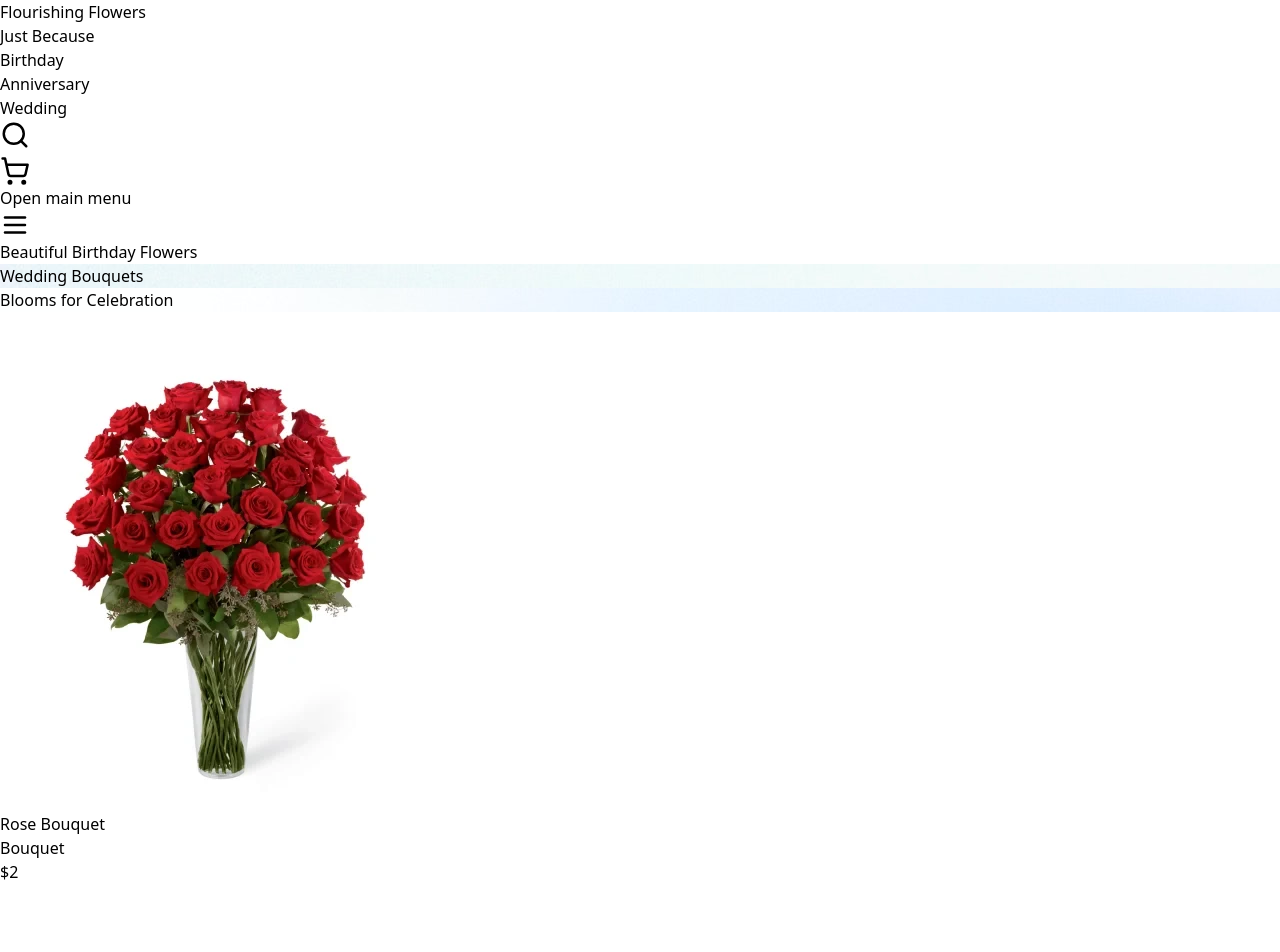
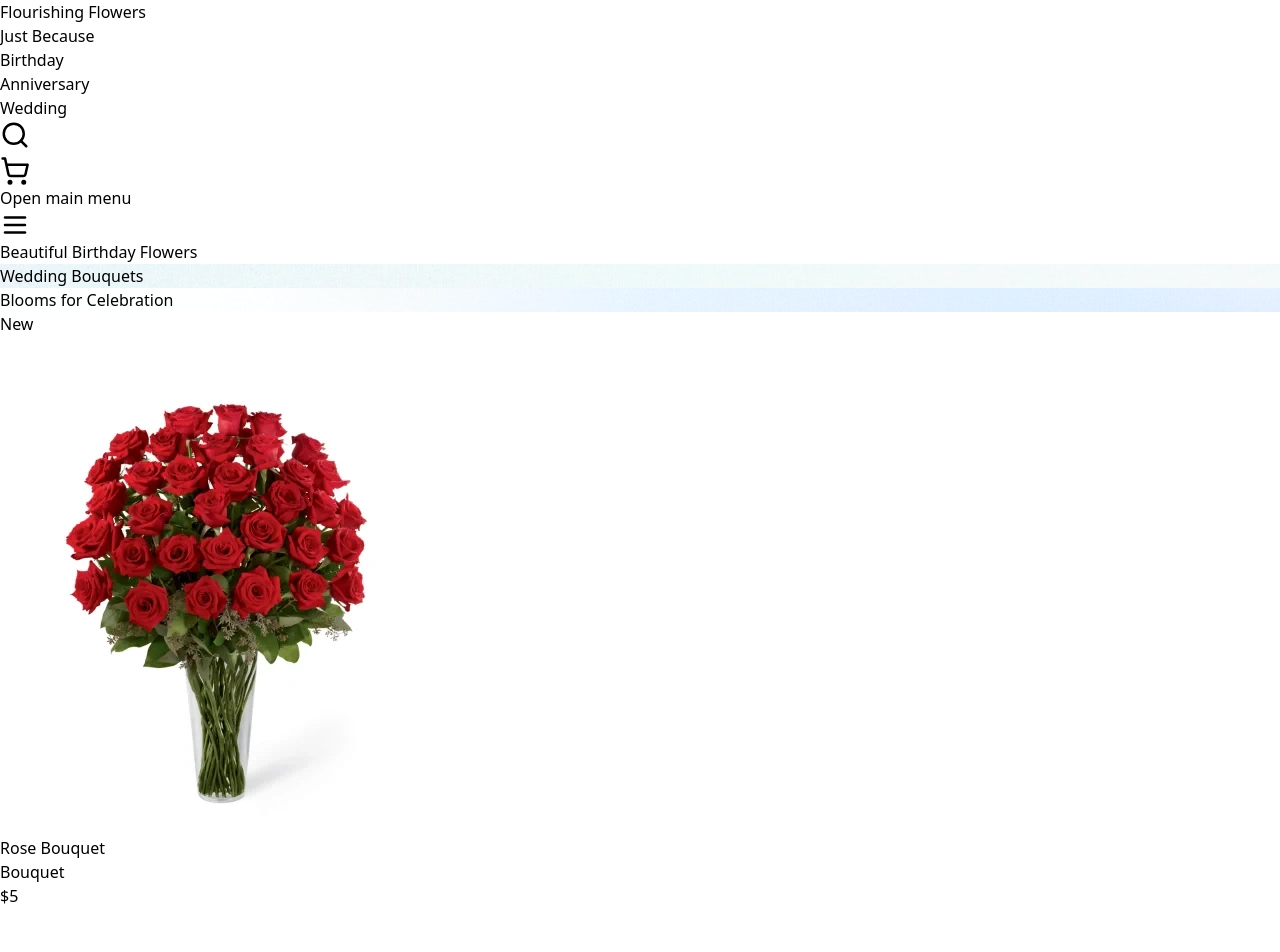
Before and after one commit to robertchapmanrlc/flourishing-flowers, a React (Vite) app: page / in a window 1280 px wide. Shown: the top 952 px of the page. Before the commit the page ends 884 px from the top, so only its background shows below. Built offline with nearby package versions, Linux system fonts and the light colour scheme.

Commit message:
Added two product list components for the home page

```diff
--- a/src/components/product-card.tsx
+++ b/src/components/product-card.tsx
@@ -10,12 +10,12 @@ interface ProductCardProps {
 function ProductCard({ card }: ProductCardProps) {
   return (
     <div className="cursor-pointer">
-      <div className="group relative">
-        <div className="aspect-h-1 aspect-w-1 w-full overflow-hidden rounded-md bg-gray-200 lg:aspect-none group-hover:opacity-75 lg:h-80">
+      <div className="group">
+        <div className="aspect-h-1 aspect-w-1 w-full overflow-hidden rounded-md bg-gray-200 lg:aspect-none group-hover:opacity-75 lg:max-h-80">
           <img
-            src="src/assets/products/red-rose-bouquet.webp"
-            alt="Rose Bouquet"
-            className="h-full w-full object-cover object-center"
+            src={`${card.image_url}`}
+            alt="Picture of flower"
+            className="h-full w-full object-cover object-center lg:h-full lg:w-full"
           />
         </div>
         <div className="mt-4 flex justify-between">
--- /dev/null
+++ b/src/components/product-list.tsx
@@ -0,0 +1,30 @@
+import ProductCard from "./product-card";
+
+interface ProductListProps {
+  content: {
+    label: string;
+    cards: {
+      image_url: string;
+      name: string;
+      category: string;
+      price: string;
+    }[];
+  };
+}
+
+function ProductList({ content }: ProductListProps) {
+  return (
+    <div className="w-full">
+      <h2 className="text-2xl font-lexend font-bold tracking-tight text-gray-900">
+        {content.label}
+      </h2>
+      <div className="mt-3 grid grid-cols-1 gap-x-6 gap-y-10 md:grid-cols-2 lg:grid-cols-4 xl:gap-x-8">
+        {content.cards.map((card, i) => (
+          <ProductCard key={i} card={card} />
+        ))}
+      </div>
+    </div>
+  );
+}
+
+export default ProductList;
--- a/src/pages/home.tsx
+++ b/src/pages/home.tsx
@@ -1,24 +1,78 @@
 import MainBillboard from "../components/main-billboard";
 import MiniBillboard from "../components/mini-billboard";
-import ProductCard from "../components/product-card";
+import ProductList from "../components/product-list";
 
 const mini_billboard_items = [
   {
     image_url: "src/assets/banners/banner-2.jpg",
-    label: "Wedding Bouquets"
+    label: "Wedding Bouquets",
   },
   {
     image_url: "src/assets/banners/banner-3.jpg",
-    label: "Blooms for Celebration"
-  }
+    label: "Blooms for Celebration",
+  },
 ];
 
-const card = {
-  image_url: 'src/assets/products/red-rose-bouquet.webp',
-  name: 'Rose Bouquet',
-  category: 'Bouquet',
-  price: '2'
-}
+const productListContent = [
+  {
+    label: "New",
+    cards: [
+      {
+        image_url: "src/assets/products/red-rose-bouquet.webp",
+        name: "Rose Bouquet",
+        category: "Bouquet",
+        price: "5",
+      },
+      {
+        image_url: "src/assets/products/red-rose-bouquet.webp",
+        name: "Rose Bouquet",
+        category: "Bouquet",
+        price: "5",
+      },
+      {
+        image_url: "src/assets/products/red-rose-bouquet.webp",
+        name: "Rose Bouquet",
+        category: "Bouquet",
+        price: "5",
+      },
+      {
+        image_url: "src/assets/products/red-rose-bouquet.webp",
+        name: "Rose Bouquet",
+        category: "Bouquet",
+        price: "5",
+      },
+    ],
+  },
+  {
+    label: "Relevant",
+    cards: [
+      {
+        image_url: "src/assets/products/red-rose-bouquet.webp",
+        name: "Rose Bouquet",
+        category: "Bouquet",
+        price: "5",
+      },
+      {
+        image_url: "src/assets/products/red-rose-bouquet.webp",
+        name: "Rose Bouquet",
+        category: "Bouquet",
+        price: "5",
+      },
+      {
+        image_url: "src/assets/products/red-rose-bouquet.webp",
+        name: "Rose Bouquet",
+        category: "Bouquet",
+        price: "5",
+      },
+      {
+        image_url: "src/assets/products/red-rose-bouquet.webp",
+        name: "Rose Bouquet",
+        category: "Bouquet",
+        price: "5",
+      },
+    ],
+  },
+];
 
 function Home() {
   return (
@@ -26,10 +80,12 @@ function Home() {
       <MainBillboard />
       <div className="w-full flex flex-row justify-between items-center gap-x-16">
         {mini_billboard_items.map((item, i) => (
-          <MiniBillboard key={i} item={item}/>
+          <MiniBillboard key={i} item={item} />
         ))}
       </div>
-      <ProductCard card={card} />
+      {productListContent.map((content, i) => (
+        <ProductList key={i} content={content} />
+      ))}
     </div>
   );
 }
```
